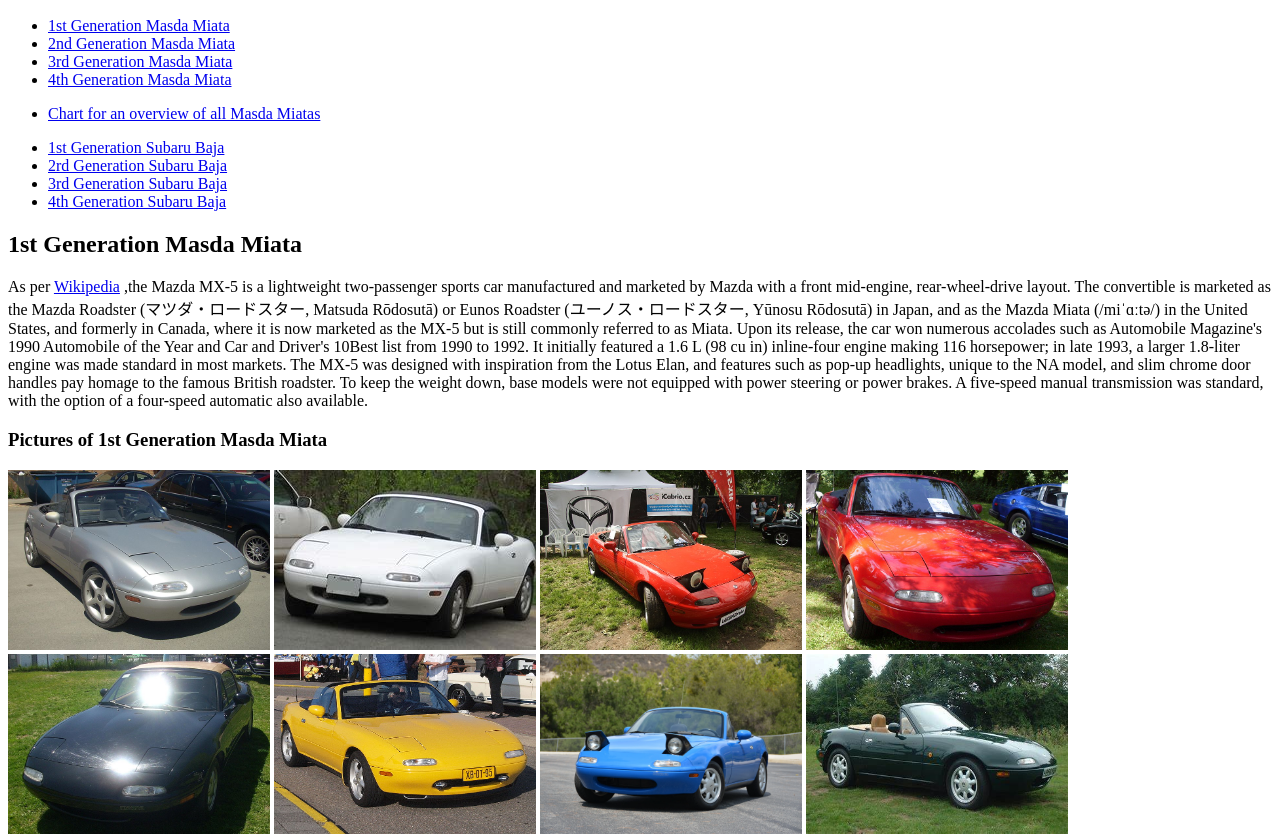
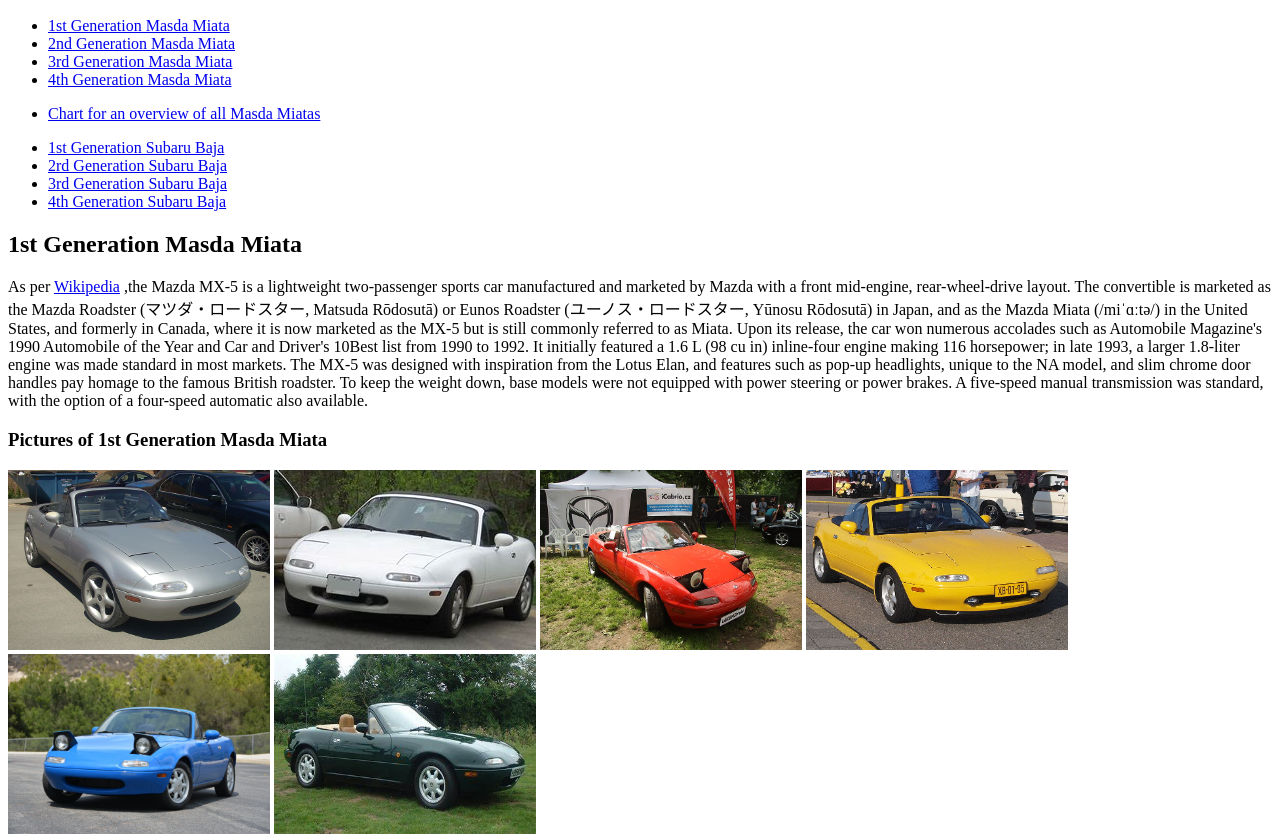
Before and after one commit to JohnnyMatt77/BasicWebsite, a plain HTML site: page index.html in a window 1280 px wide. Shown: the part 123-959 px from the top of the page. Drawn offline with Linux system fonts and the light colour scheme.

Commit message:
Removed Image 4 and 5 for testing.

```diff
--- a/index.html
+++ b/index.html
@@ -40,8 +40,6 @@
 		<img src = "./images/1.jfif" width=262 height=180 alt="Silver Miata with closed front headlights"/>
 		<img src = "./images/3.jfif" width=262 height=180 alt="White Miata with closed front headlights"/>
 		<img src = "./images/2.jpg" width=262 height=180 alt="Red Miata, slanting left, with open front headlights">
-		<img src = "images/4.jpg" width=262 height=180 alt="Red Miata with closed front headlights">
-		<img src = "images/5.jpg" width=262 height=180 alt="Black Miata with closed front headlights">
 		<img src = "./images/6.jfif" width=262 height=180 alt="Man sitting in yellow Miata with closed front headlights">
 		<img src = "./images/12.jpg" width=262 height=180 alt="Light Blue Miata with open front headlights">
 		<img src = "./images/13.jfif" width=262 height=180 alt="Side view of dark green Miata with closed front headlights">
```
